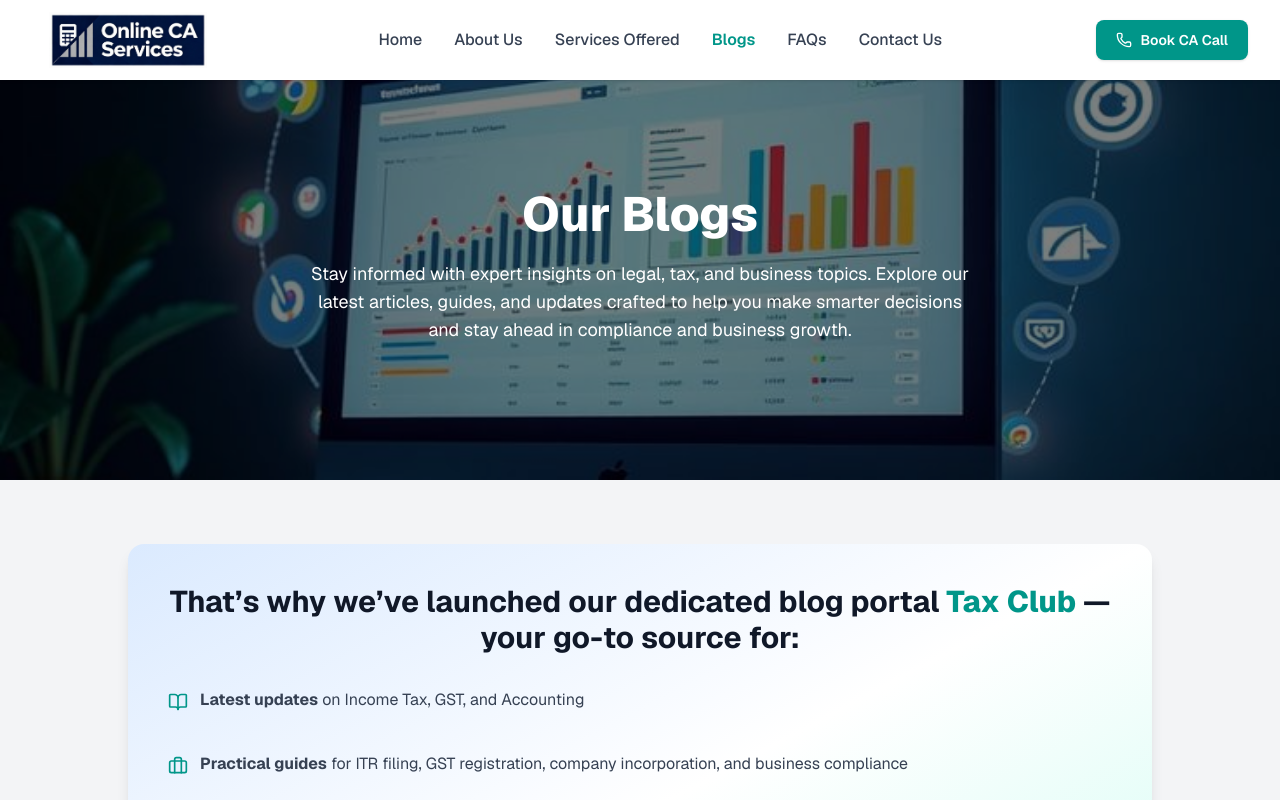
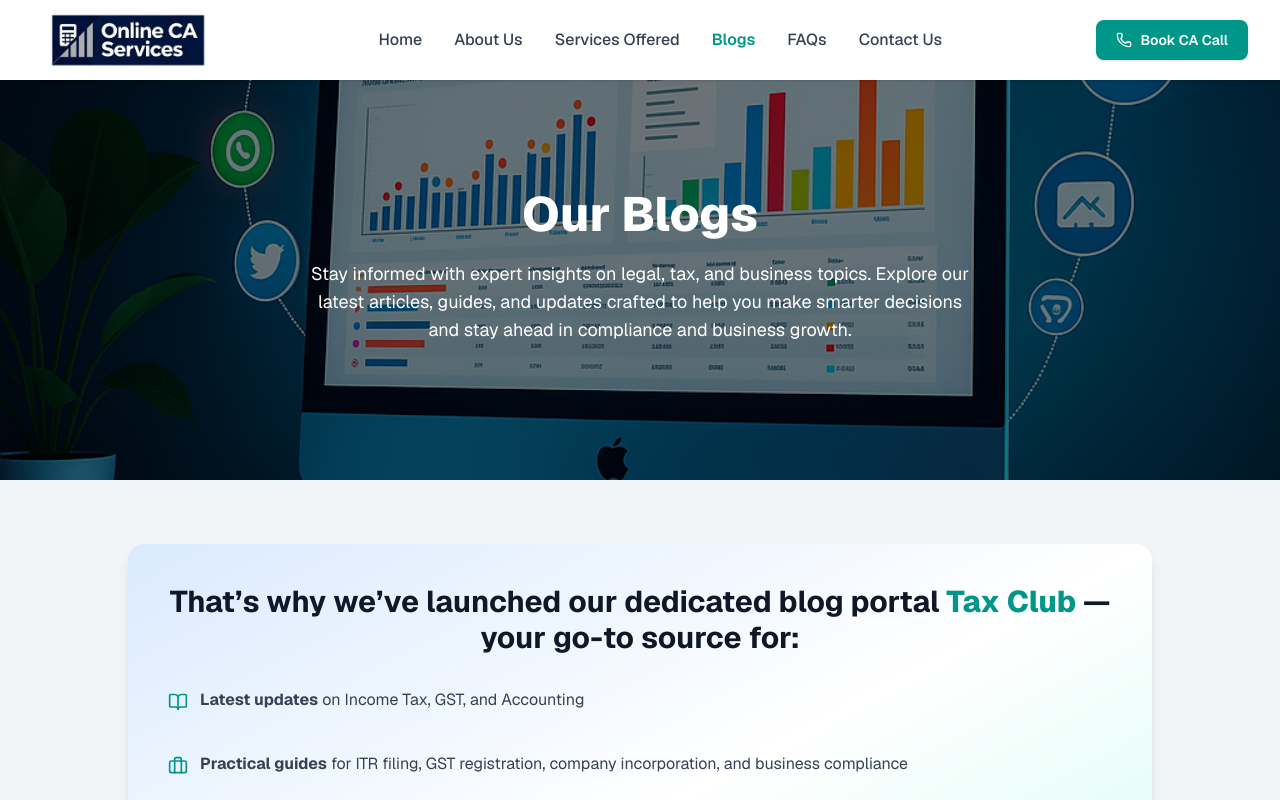
Before and after one commit to Kirito-012/onlineCAServices, a Next.js app: page /blogs in a window 1280 px wide. Shown: the top 800 px of the page. Built offline with nearby package versions, Linux system fonts and the light colour scheme.

Commit message:
Refactor code structure for improved readability and maintainability

```diff
--- a/app/blogs/page.tsx
+++ b/app/blogs/page.tsx
@@ -16,7 +16,7 @@ export default function Blogs() {
           {/* Background Image */}
           <div className="absolute inset-0">
             <img
-              src="/b2.jpeg"
+              src="/b1.png"
               alt="Background"
               className="w-full h-full object-cover"
             />
```
Also changed, not shown: public/b1.png (added), public/b2.jpeg (deleted).
